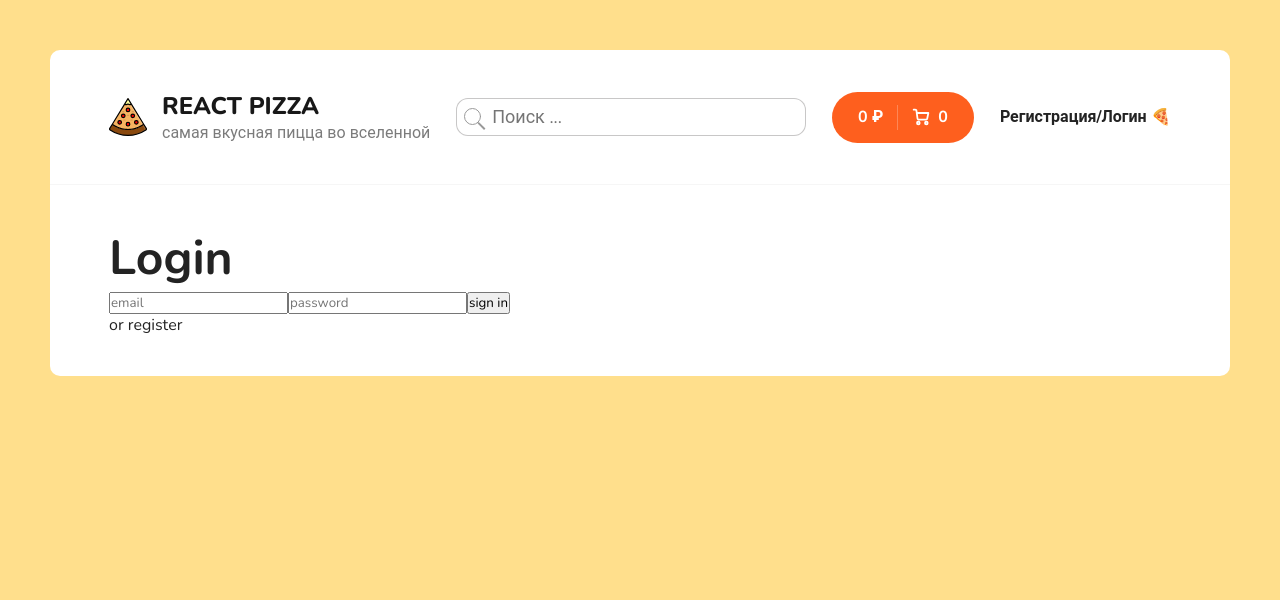
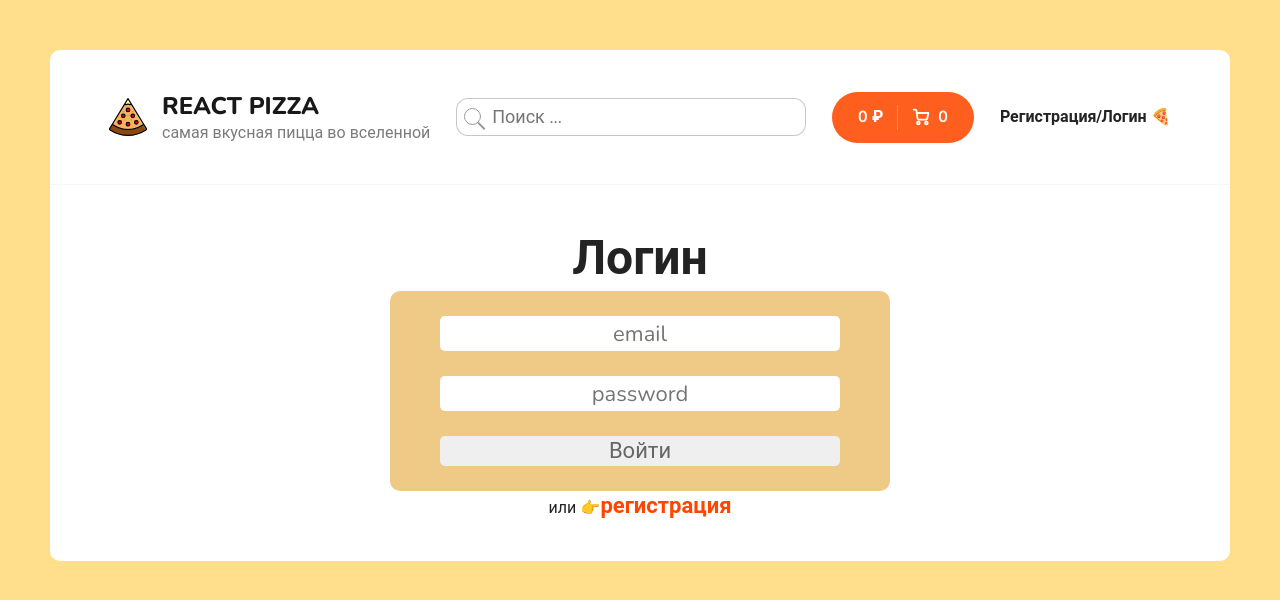
Before and after one commit to Eradil/yami, a React (Create React App) app: page /login in a window 1280 px wide. Shown: the top 600 px of the page. Built offline with nearby package versions, Linux system fonts and the light colour scheme.

Commit message:
add style for forms

```diff
--- a/src/components/Form/Form.jsx
+++ b/src/components/Form/Form.jsx
@@ -1,31 +1,30 @@
 import React from "react";
 import { useState } from "react";
+import style from "./Form.module.scss";
 
 const Form = ({ title, handleClick }) => {
   const [email, setEmail] = useState("");
   const [pass, setPass] = useState("");
-  // const handleClick2 = (email, pass) => {
-  //   if (pass.length < 6) {
-  //     alert();
-  //   } else {
-  //    ;
-  //   }
-  // };
+
   return (
-    <div>
+    <div className={style.root}>
       <input
+        className={style.input}
         type="email"
         value={email}
         onChange={(e) => setEmail(e.target.value)}
         placeholder="email"
       />
       <input
+        className={style.input}
         type="password"
         value={pass}
         onChange={(e) => setPass(e.target.value)}
         placeholder="password"
       />
+
       <button
+        className={style.button}
         onClick={() => {
           pass.length < 6
             ? alert("длина пароля должно содержать не меньше 6 символов")
--- /dev/null
+++ b/src/components/Form/Form.module.scss
@@ -0,0 +1,36 @@
+.root {
+  margin: 0 auto;
+  display: flex;
+  align-items: center;
+  flex-direction: column;
+  justify-content: space-evenly;
+  background-color: rgb(239, 202, 135);
+  width: 500px;
+  height: 200px;
+  border-radius: 10px;
+}
+
+.input {
+  width: 80%;
+  height: 35px;
+  border-radius: 5px;
+  border: none;
+  text-align: center;
+  font-size: 22px;
+  color: grey;
+}
+
+.button {
+  width: 80%;
+  border: none;
+  height: 30px;
+  font-size: 22px;
+  color: rgb(103, 101, 101);
+  border-radius: 5px;
+  cursor: pointer;
+
+  &:hover {
+    background-color: #282828;
+    color: #fff;
+  }
+}
--- a/src/components/Login/Login.jsx
+++ b/src/components/Login/Login.jsx
@@ -2,18 +2,28 @@ import React from "react";
 import Form from "../Form/Form";
 import { getAuth, signInWithEmailAndPassword } from "firebase/auth";
 import { useDispatch } from "react-redux/es/exports";
-
+import { setUser } from "../../redux/slices/authSlice";
+import { useNavigate } from "react-router-dom";
 const Login = () => {
   const dispatch = useDispatch();
-
+  const navigate = useNavigate();
   const handleLogin = (email, password) => {
     const auth = getAuth();
     signInWithEmailAndPassword(auth, email, password)
-      .then(console.log)
+      .then(({ user }) => {
+        dispatch(
+          setUser({
+            email: user.email,
+            id: user.uid,
+            token: user.accessToken,
+          })
+        );
+        navigate("/");
+      })
       .catch(console.error);
   };
 
-  return <Form title={"sign in"} handleClick={handleLogin} />;
+  return <Form title={"Войти"} handleClick={handleLogin} />;
 };
 
 export default Login;
--- a/src/components/LoginPage/LoginPage.jsx
+++ b/src/components/LoginPage/LoginPage.jsx
@@ -1,14 +1,18 @@
 import React from "react";
 import Login from "../Login/Login";
 import { Link } from "react-router-dom";
+import style from "./LoginPage.module.scss";
 
 const LoginPage = () => {
   return (
-    <div>
-      <h1>Login</h1>
+    <div className={style.root}>
+      <h1>Логин</h1>
       <Login />
       <p>
-        or <Link to="/register">register</Link>
+        или 👉
+        <Link className={style.link} to="/register">
+          регистрация
+        </Link>
       </p>
     </div>
   );
--- /dev/null
+++ b/src/components/LoginPage/LoginPage.module.scss
@@ -0,0 +1,9 @@
+.root {
+  text-align: center;
+}
+
+.link {
+  color: orangered;
+  font-size: 22px;
+  font-weight: bold;
+}
--- /dev/null
+++ b/src/components/RegisterPage/RegisterPage.module.scss
@@ -0,0 +1,9 @@
+.root {
+  text-align: center;
+}
+
+.link {
+  color: orangered;
+  font-size: 22px;
+  font-weight: bold;
+}
--- a/src/components/RegisterPage/index.jsx
+++ b/src/components/RegisterPage/index.jsx
@@ -1,15 +1,18 @@
 import React from "react";
 import { Link } from "react-router-dom";
 import SignUp from "../SignUp/SignUp";
+import style from "./RegisterPage.module.scss";
 
 const RegisterPage = () => {
   return (
-    <div>
-      <h1>register</h1>
+    <div className={style.root}>
+      <h1>Регистрация</h1>
       <SignUp />
       <p>
-        if u have an account?
-        <Link to="/login"> Sign In</Link>
+        Или у Bас есть аккаунт? 👉
+        <Link className={style.link} to="/login">
+          Войти
+        </Link>
       </p>
     </div>
   );
--- a/src/components/SignUp/SignUp.jsx
+++ b/src/components/SignUp/SignUp.jsx
@@ -25,7 +25,7 @@ const SignUp = () => {
       })
       .catch(console.error);
   };
-  return <Form title={"register"} handleClick={handleRegister} />;
+  return <Form title={"Зарегистрироваться"} handleClick={handleRegister} />;
 };
 
 export default SignUp;
--- a/src/pages/Home.jsx
+++ b/src/pages/Home.jsx
@@ -75,6 +75,7 @@ const Home = () => {
   const onChangePage = (number) => {
     dispatch(setCurrentPage(number));
   };
+
   return (
     <div>
       <div className="content__top">
```
